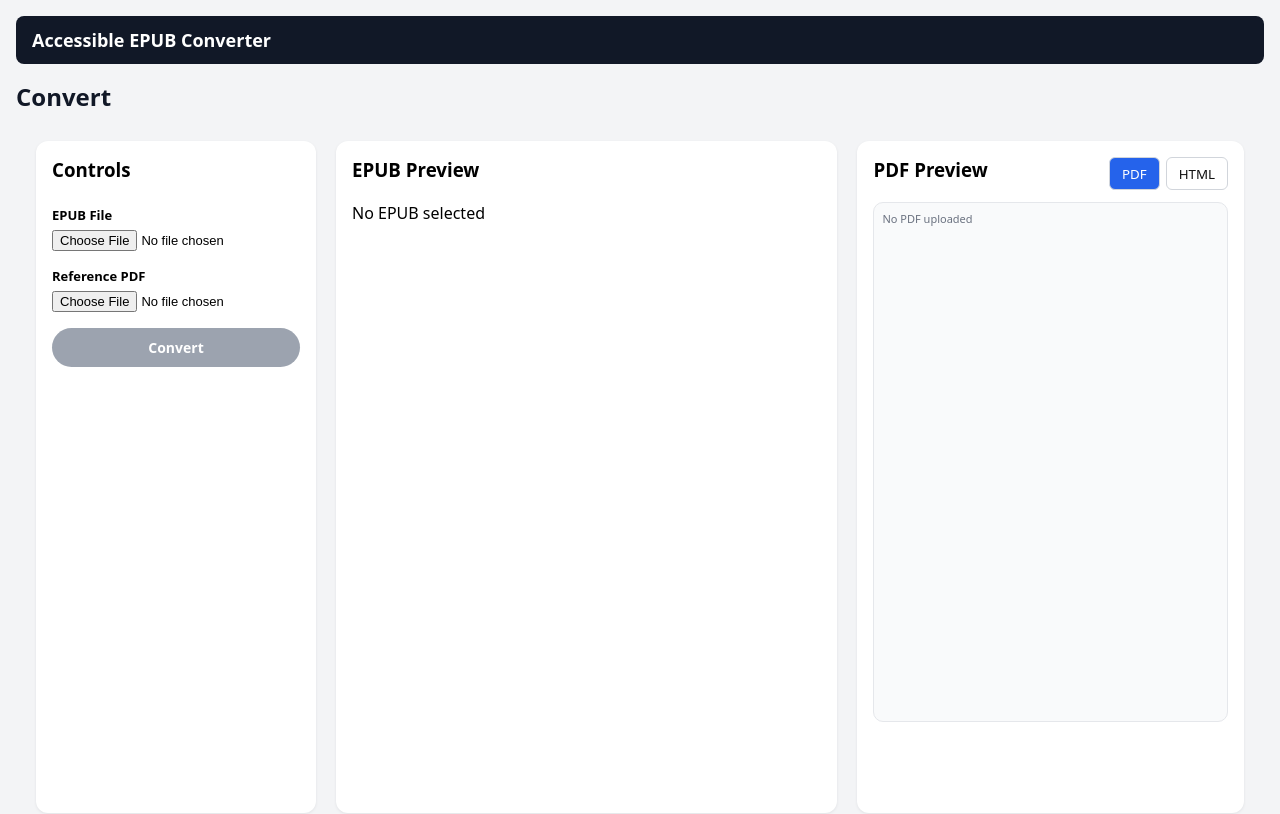
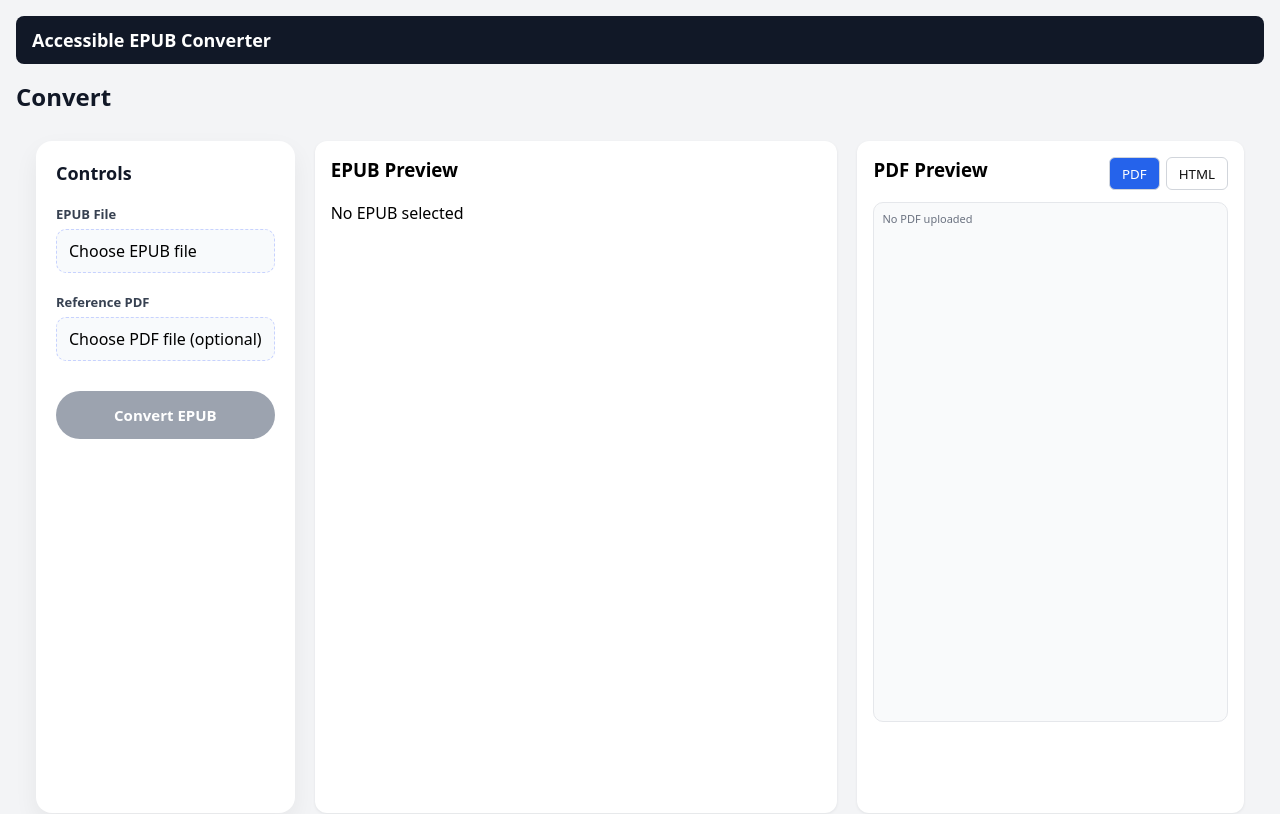
Before and after one commit to kavuthamapriya/ePub, a React (Vite) app in the folder frontend/: page / in a window 1280 px wide. Shown: the top 814 px of the page. Built offline with nearby package versions, Linux system fonts and the light colour scheme.

Commit message:
qc report displayed and epub convert is fixed

```diff
--- a/frontend/src/modules/convert/ConvertPage.jsx
+++ b/frontend/src/modules/convert/ConvertPage.jsx
@@ -8,6 +8,67 @@ const headerHeight = 88;
 const PREVIEW_HEIGHT = 520;
 
 /* ---------- Layout styles ---------- */
+
+const controlCard = {
+  background: "#ffffff",
+  borderRadius: 16,
+  padding: 20,
+  boxShadow: "0 10px 25px rgba(0,0,0,0.06)",
+  display: "flex",
+  flexDirection: "column",
+  gap: 20,
+};
+
+const sectionTitle = {
+  fontSize: 18,
+  fontWeight: 700,
+  color: "#111827",
+};
+
+const inputGroup = {
+  display: "flex",
+  flexDirection: "column",
+  gap: 6,
+};
+
+const label = {
+  fontSize: 13,
+  fontWeight: 600,
+  color: "#374151",
+};
+
+const fileBox = {
+  border: "1px dashed #c7d2fe",
+  borderRadius: 10,
+  padding: "10px 12px",
+  background: "#f8fafc",
+  cursor: "pointer",
+};
+
+const fileName = {
+  fontSize: 12,
+  color: "#2563eb",
+  marginTop: 4,
+  wordBreak: "break-all",
+};
+
+const convertBtn = (enabled, loading) => ({
+  marginTop: 10,
+  padding: "14px",
+  borderRadius: 999,
+  border: "none",
+  fontSize: 15,
+  fontWeight: 700,
+  background: enabled
+    ? "linear-gradient(135deg,#2563eb,#1d4ed8)"
+    : "#9ca3af",
+  color: "#fff",
+  cursor: enabled ? "pointer" : "not-allowed",
+  boxShadow: enabled ? "0 8px 20px rgba(37,99,235,0.35)" : "none",
+  transition: "all 0.2s ease",
+});
+
+
 const pageLayout = {
   display: "flex",
   gap: 20,
@@ -25,14 +86,14 @@ const cardBase = {
   boxShadow: "0 1px 3px rgba(15,23,42,0.08)",
 };
 
-const leftPanel = {
-  ...cardBase,
-  width: 280,
-  minWidth: 260,
-  display: "flex",
-  flexDirection: "column",
-  gap: 16,
-};
+// const leftPanel = {
+//   ...cardBase,
+//   width: 280,
+//   minWidth: 260,
+//   display: "flex",
+//   flexDirection: "column",
+//   gap: 16,
+// };
 
 const middlePanel = {
   ...cardBase,
@@ -180,40 +241,56 @@ export default function ConvertPage() {
   return (
     <div style={pageLayout}>
       {/* LEFT */}
-      <aside style={leftPanel}>
-        <h3>Controls</h3>
+      <aside style={controlCard}>
+  <div style={sectionTitle}>Controls</div>
 
-        <div style={fieldGroup}>
-          <label style={labelStyle}>EPUB File</label>
+  {/* EPUB */}
+  <div style={inputGroup}>
+    <label style={label}>EPUB File</label>
+    <label style={fileBox}>
       <input
         type="file"
         accept=".epub"
-            style={fileInput}
+        hidden
         onChange={(e) => handleEpubUpload(e.target.files[0])}
       />
+      Choose EPUB file
+    </label>
+    {localEpub && (
+      <div style={fileName}>{localEpub.name}</div>
+    )}
   </div>
 
-        <div style={fieldGroup}>
-          <label style={labelStyle}>Reference PDF</label>
+  {/* PDF */}
+  <div style={inputGroup}>
+    <label style={label}> Reference PDF</label>
+    <label style={fileBox}>
       <input
         type="file"
         accept="application/pdf"
-            style={fileInput}
+        hidden
         onChange={(e) => {
           setLocalPdf(e.target.files[0] || null);
           setPdfFile(e.target.files[0] || null);
         }}
       />
+      Choose PDF file (optional)
+    </label>
+    {localPdf && (
+      <div style={fileName}>{localPdf.name}</div>
+    )}
   </div>
 
+  {/* Convert */}
   <button
     onClick={handleConvert}
     disabled={!localEpub || loading}
-          style={convertButton(loading, !!localEpub)}
+    style={convertBtn(!!localEpub, loading)}
   >
-          {loading ? "Converting…" : "Convert"}
+    {loading ? "⏳ Converting…" : " Convert EPUB"}
   </button>
 </aside>
+
 
       {/* MIDDLE */}
       <main style={middlePanel}>
@@ -225,7 +302,7 @@ export default function ConvertPage() {
 
       {/* RIGHT */}
       <aside style={rightPanel}>
-        {/* 🔥 TOGGLE */}
+        {/* TOGGLE */}
         <div style={{ display: "flex", justifyContent: "space-between" }}>
           <h3>{previewMode === "pdf" ? "PDF Preview" : "HTML Source"}</h3>
           <div style={{ display: "flex", gap: 6 }}>
```
Also changed, not shown: 2 other files (tests, documents, lock files or other folders). Lines whose indentation alone changed are shown as unchanged.
